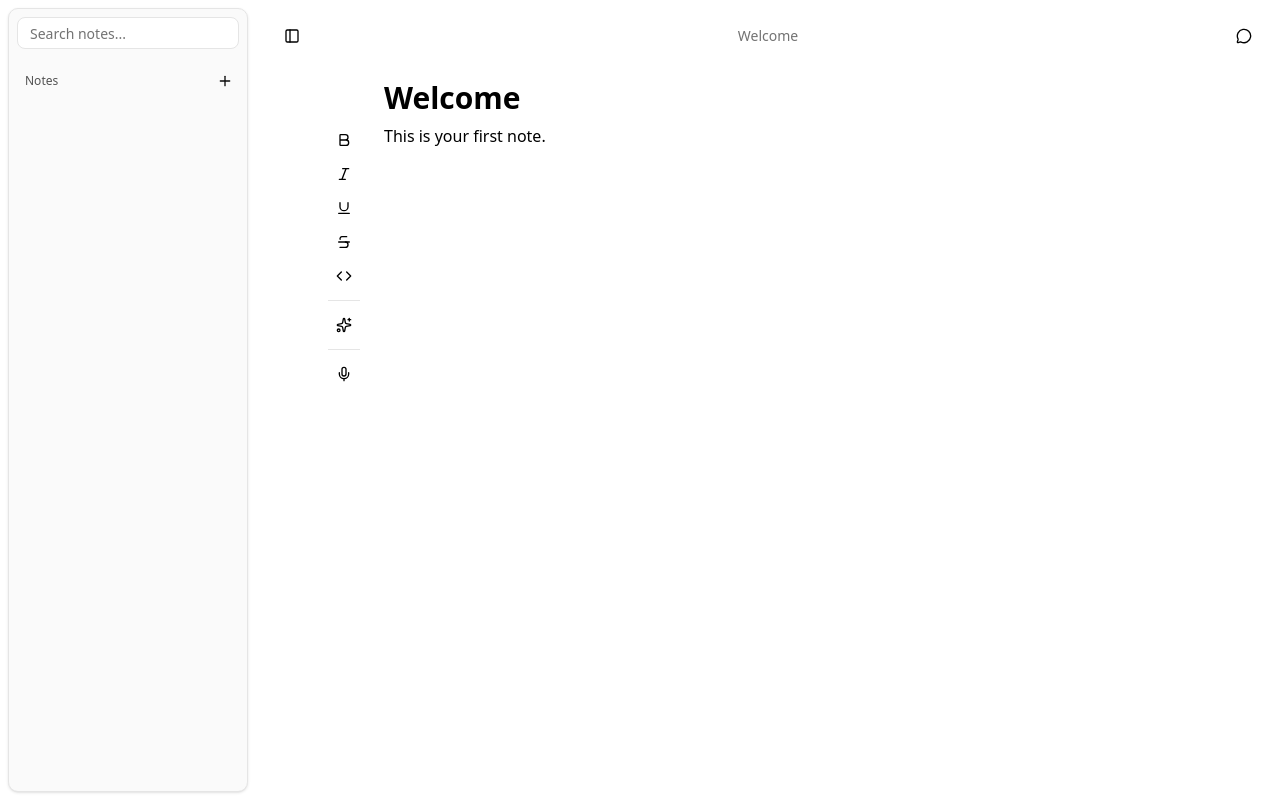
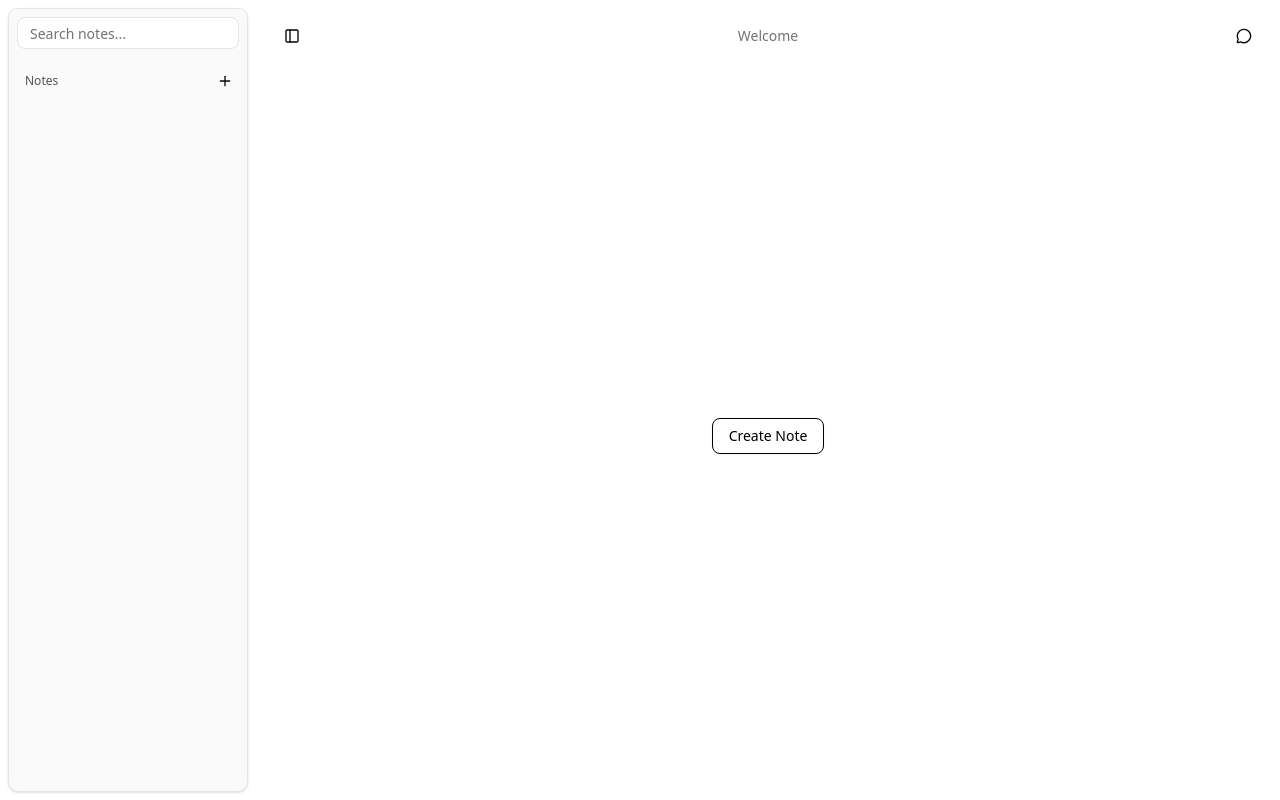
Before and after one commit to ryandotelliott/zen-notes, a Next.js app: page / in a window 1280 px wide. Built offline with nearby package versions, Linux system fonts and the light colour scheme.

Commit message:
Create an EditorEmpty component

```diff
--- a/src/app/page.tsx
+++ b/src/app/page.tsx
@@ -1,9 +1,9 @@
-import EditorMain from '@/features/notes/components/editor/editor-main';
+import EditorWrapper from '@/features/notes/components/editor/editor-wrapper';
 
 export default function Home() {
   return (
     <div className="flex min-h-0 flex-1 flex-col">
-      <EditorMain className="mx-auto min-h-0 w-full max-w-4xl flex-1 overflow-hidden" />
+      <EditorWrapper />
     </div>
   );
 }
--- /dev/null
+++ b/src/features/notes/components/editor/editor-empty.tsx
@@ -0,0 +1,22 @@
+'use client';
+
+import { Button } from '@/shared/components/ui/button';
+import { cn } from '@/shared/lib/utils';
+import { useNotesStore } from '@/features/notes/state/notes.store';
+import React from 'react';
+
+type Props = {
+  className?: string;
+};
+
+export default function EditorEmpty({ className }: Props) {
+  const addNote = useNotesStore((s) => s.addNote);
+
+  return (
+    <div className={cn('flex h-full flex-col items-center justify-center gap-y-4', className)}>
+      <Button variant="outline" onClick={() => addNote({ title: '', content: '' })}>
+        Create Note
+      </Button>
+    </div>
+  );
+}
--- /dev/null
+++ b/src/features/notes/components/editor/editor-wrapper.tsx
@@ -0,0 +1,25 @@
+'use client';
+
+import React from 'react';
+import EditorMain from './editor-main';
+import { useNotesStore } from '@/features/notes/state/notes.store';
+import EditorEmpty from './editor-empty';
+import { cn } from '@/shared/lib/utils';
+
+type Props = {
+  className?: string;
+};
+
+export default function EditorWrapper({ className }: Props) {
+  const notes = useNotesStore((s) => s.notes);
+
+  return (
+    <>
+      {notes.length === 0 ? (
+        <EditorEmpty className={className} />
+      ) : (
+        <EditorMain className={cn('mx-auto min-h-0 w-full max-w-4xl flex-1 overflow-hidden', className)} />
+      )}
+    </>
+  );
+}
```
